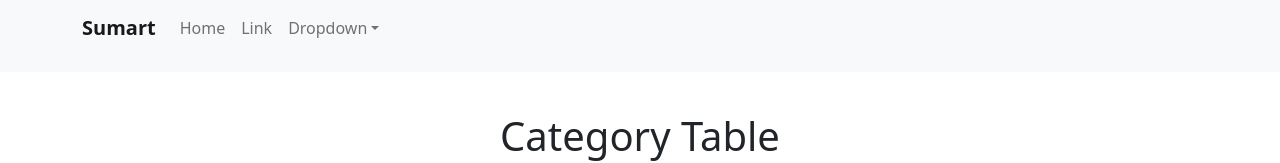
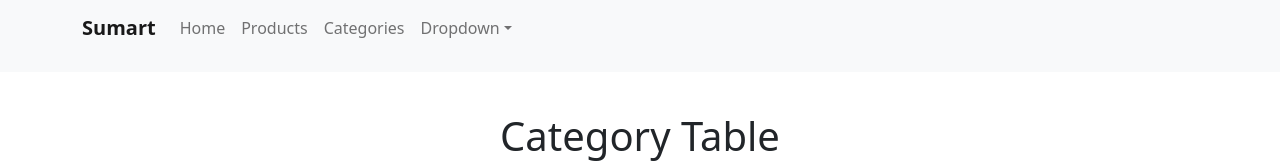
Before and after one commit to Maiiakal/supermarket-pos-system, a React (Create React App) app: page / in a window 1280 px wide. Shown: the top 163 px of the page. Built offline with nearby package versions, Linux system fonts and the light colour scheme.

Commit message:
added routing

```diff
--- a/package.json
+++ b/package.json
@@ -12,7 +12,7 @@
     "react": "^18.2.0",
     "react-bootstrap": "^2.5.0",
     "react-dom": "^18.2.0",
-    "react-router-dom": "^6.2.1",
+    "react-router-dom": "^6.4.3",
     "react-scripts": "5.0.1",
     "use-immer": "^0.7.0",
     "web-vitals": "^2.1.4"
--- a/src/App.js
+++ b/src/App.js
@@ -1,15 +1,25 @@
 import "bootstrap/dist/css/bootstrap.min.css";
+
+import { StrictMode } from "react";
+import { BrowserRouter, Routes, Route, Link } from "react-router-dom";
 
 import FilterableProductTable from "./components/FilterableProductTable";
 import FilterableCategoryTable from "./components/FilterableCategoryTable";
 import NavBar from "./components/Navigation/NavBar";
 
+
 function App() {
   return (
-    <>
-      <NavBar />
-      <FilterableCategoryTable />
-    </>
+    <StrictMode>
+      <BrowserRouter>
+        <NavBar />
+        <Routes>
+          <Route path="/product-table" element={<FilterableProductTable />} />
+          <Route path="/category-table" element={<FilterableCategoryTable />} />
+          <Route path="/" element={<FilterableCategoryTable />} />
+        </Routes>
+      </BrowserRouter>
+    </StrictMode>
   );
 }
 
--- a/src/components/Navigation/NavBar.jsx
+++ b/src/components/Navigation/NavBar.jsx
@@ -12,8 +12,9 @@ const NavBar = () => {
         <Navbar.Toggle aria-controls="basic-navbar-nav" />
         <Navbar.Collapse id="basic-navbar-nav">
           <Nav className="me-auto">
-            <Nav.Link href="#home">Home</Nav.Link>
-            <Nav.Link href="#link">Link</Nav.Link>
+            <Nav.Link href="/">Home</Nav.Link>
+            <Nav.Link href="/product-table">Products</Nav.Link>
+            <Nav.Link href="/category-table">Categories</Nav.Link>
             <NavDropdown title="Dropdown" id="basic-nav-dropdown">
               <NavDropdown.Item href="#action/3.1">Action</NavDropdown.Item>
               <NavDropdown.Item href="#action/3.2">
```
Also changed, not shown: 1 other file (tests, documents, lock files or other folders).
